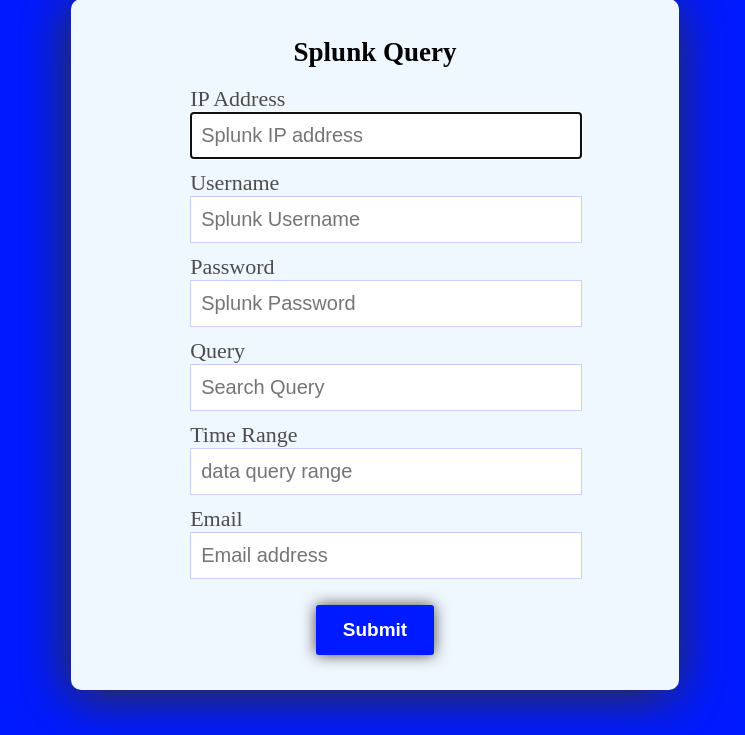
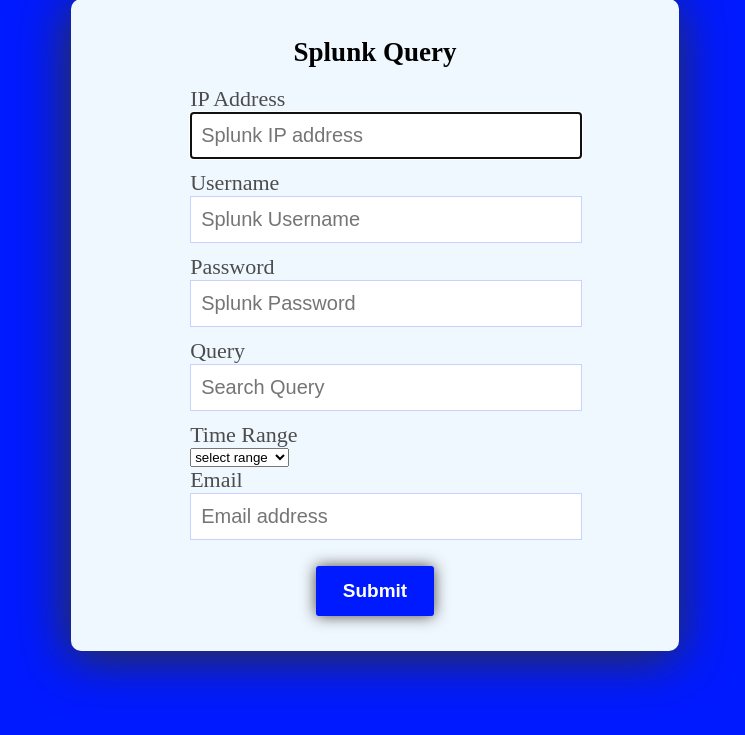
Before and after one commit to imKarthikeyanK/splunk-query, a Flask app: page / in a window 1280 px wide. Shown: the part 39-774 px from the top of the page, without its empty margins (265-1010 px from the left). Run offline with Flask 2, Linux system fonts and the light colour scheme.

Commit message:
changed range to select

```diff
--- a/templates/index.htm
+++ b/templates/index.htm
@@ -24,7 +24,13 @@
                 <label for="query" id="query">Query</label><br>
                 <input type="text" id="query" name="query" required placeholder="Search Query"/><br><br>
                 <label for="range" id="range">Time Range</label><br>
-                <input type="text" id="range" name="range" placeholder="data query range"/><br><br>
+                <!-- <input type="text" id="range" name="range" placeholder="data query range"/><br><br> -->
+                <select id="range" name="range">
+                    <option value="">select range</option>
+                    <option value="24h">last 24 hours</option>
+                    <option value="7d">last 7 days</option>
+                    <option value="30d">last 30 days</option>
+                </select><br>
                 <label for="email" id="email">Email</label><br>
                 <input type="email" id="email" name="email" placeholder="Email address"/><br><br>
                 <div class="btnDiv">
```
